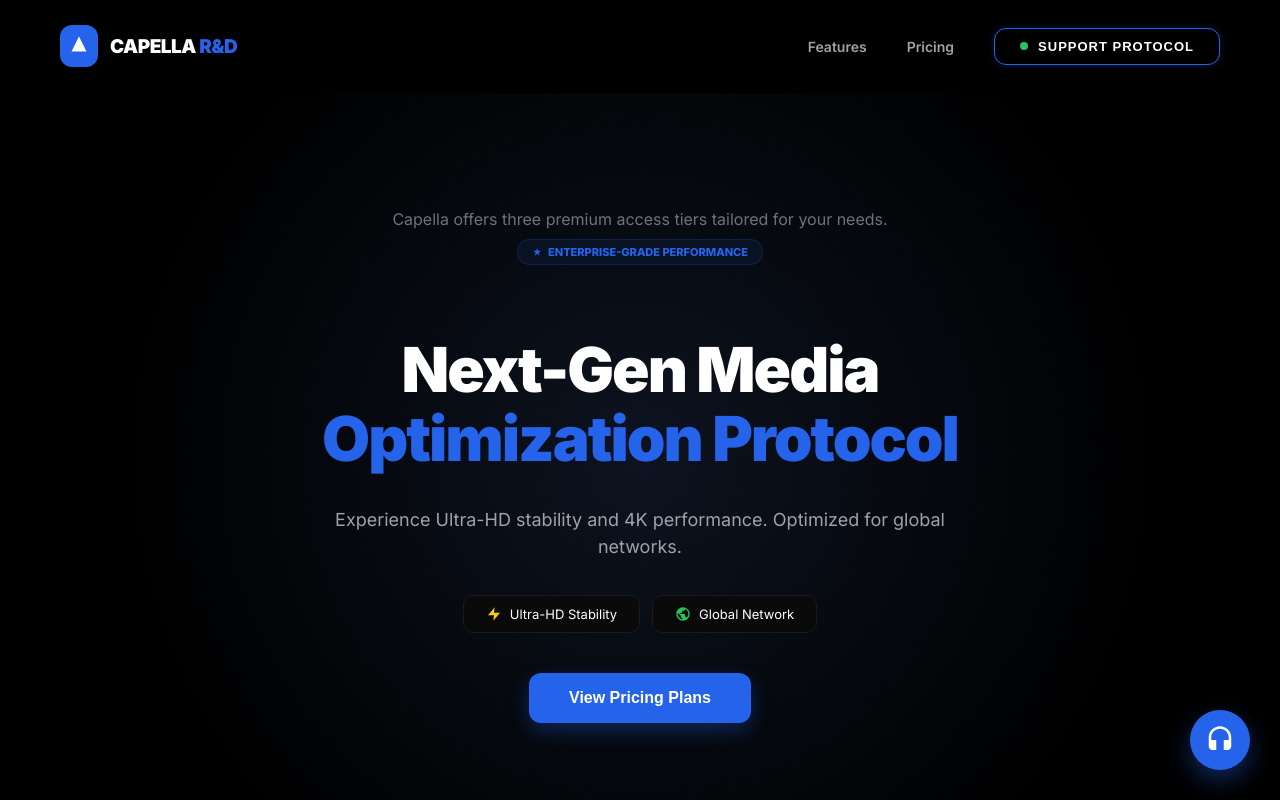
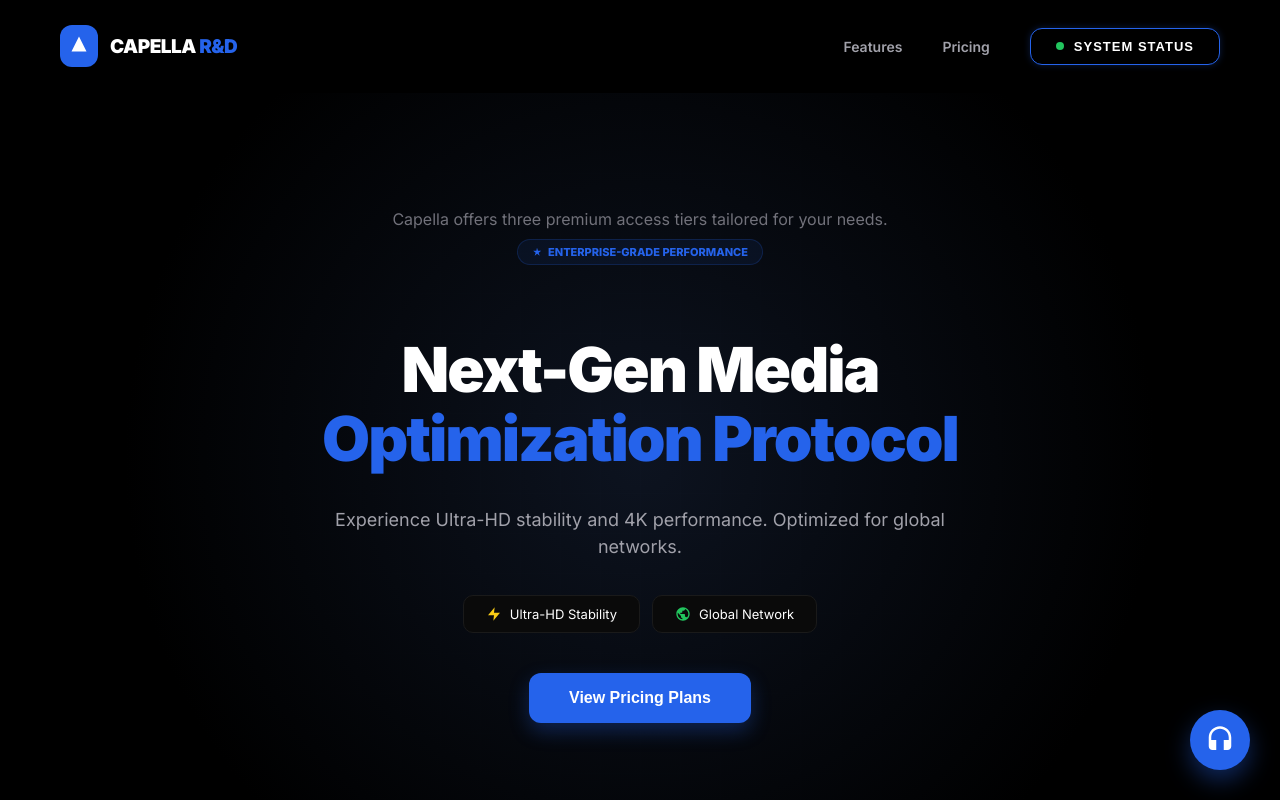
Before and after one commit to moh-tech244/capella-web, a React (Vite) app: page / in a window 1280 px wide. Shown: the top 800 px of the page. Built offline with nearby package versions, Linux system fonts and the light colour scheme.

Commit message:
Update Header.tsx

```diff
--- a/src/components/Header.tsx
+++ b/src/components/Header.tsx
@@ -32,7 +32,7 @@ export default function Header() {
           50% { box-shadow: 0 0 20px rgba(37, 99, 235, 0.6); }
           100% { box-shadow: 0 0 5px rgba(37, 99, 235, 0.2); }
         }
-        .btn-support {
+        .btn-status {
           background: #000;
           color: #fff;
           border: 1px solid #2563eb;
@@ -49,7 +49,7 @@ export default function Header() {
           text-transform: uppercase;
           letter-spacing: 1px;
         }
-        .btn-support:hover {
+        .btn-status:hover {
           background: #2563eb;
           transform: translateY(-2px);
           box-shadow: 0 10px 20px rgba(37, 99, 235, 0.4);
@@ -72,11 +72,11 @@ export default function Header() {
         )}
 
         <button
-          className="btn-support"
+          className="btn-status"
           onClick={() => window.open('https://wa.me/14389693772', '_blank')}
         >
           <div style={{ width: '8px', height: '8px', backgroundColor: '#22c55e', borderRadius: '50%' }}></div>
-          Support Protocol
+          System Status
         </button>
       </div>
     </nav>
```
